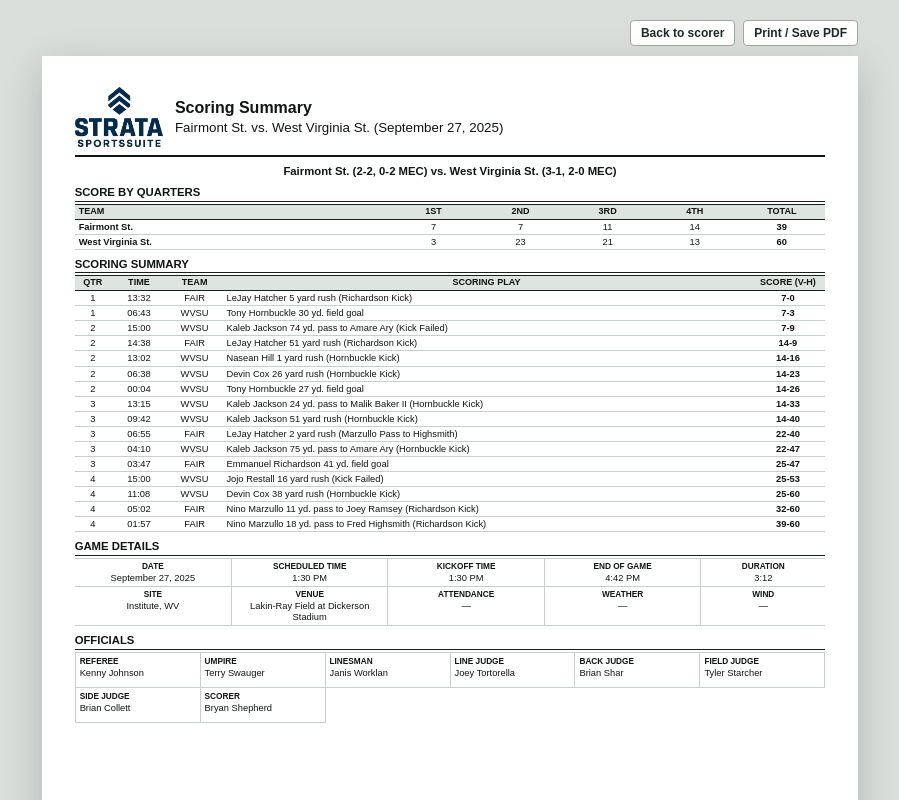
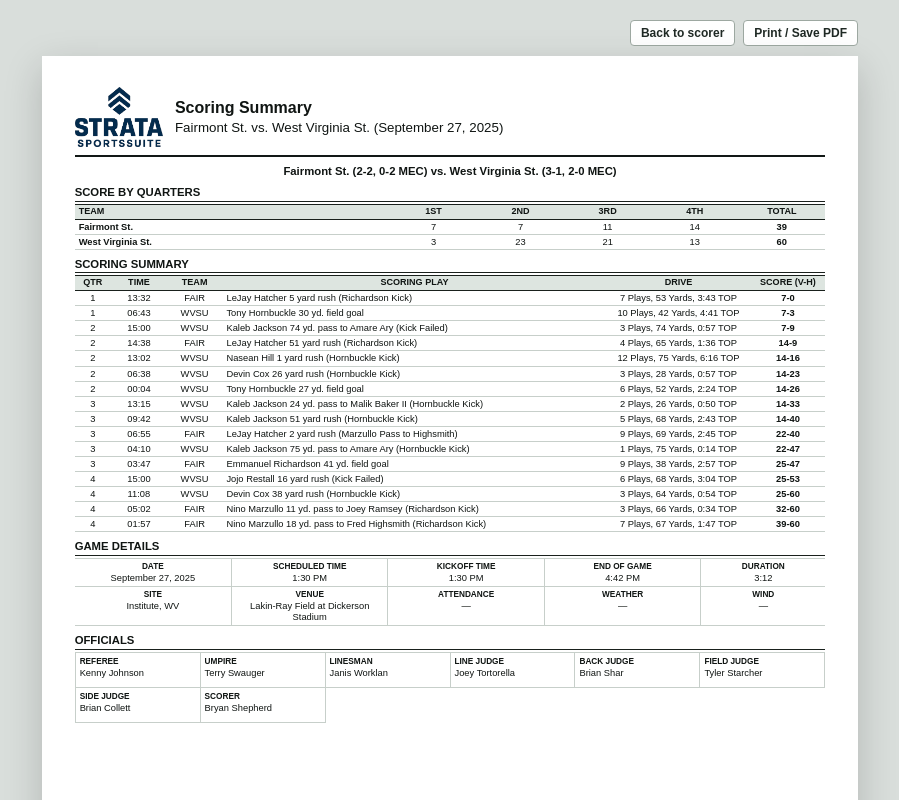
Before and after one commit to bryanshepherd/strata_football_ui, a React (Vite) app: page /reports in a window 1280 px wide. Shown: the top 800 px of the page, without its empty margins (190-1089 px from the left). Built offline with nearby package versions, Linux system fonts and the light colour scheme.

Commit message:
Add drive details to football scoring summary

```diff
--- a/src/pages/FootballScoringSummaryReport.jsx
+++ b/src/pages/FootballScoringSummaryReport.jsx
@@ -59,6 +59,7 @@ const ScoringLedger = ({ report }) => (
         <col className="football-scoring-time-column" />
         <col className="football-scoring-team-column" />
         <col />
+        <col className="football-scoring-drive-column" />
         <col className="football-scoring-score-column" />
       </colgroup>
       <thead>
@@ -67,6 +68,7 @@ const ScoringLedger = ({ report }) => (
           <th>TIME</th>
           <th>TEAM</th>
           <th>SCORING PLAY</th>
+          <th>DRIVE</th>
           <th>SCORE (V-H)</th>
         </tr>
       </thead>
@@ -77,6 +79,7 @@ const ScoringLedger = ({ report }) => (
             <td>{play.time}</td>
             <td>{play.team}</td>
             <td className="football-scoring-description">{play.description}</td>
+            <td>{play.drive}</td>
             <td className="football-report-total">{play.score}</td>
           </tr>
         ))}
--- a/src/reports/footballReports.css
+++ b/src/reports/footballReports.css
@@ -154,6 +154,10 @@
   width: .78in;
 }
 
+.football-scoring-drive-column {
+  width: 1.5in;
+}
+
 .football-scoring-description {
   text-align: left !important;
 }
--- a/src/reports/footballScoringSummary.js
+++ b/src/reports/footballScoringSummary.js
@@ -1,4 +1,5 @@
 import {
+  buildFootballDriveSummary,
   buildFootballScoringPlaySummary,
   isFootballDriveSummaryTerminalEvent,
 } from '../scoring/footballDriveSummary';
@@ -127,6 +128,12 @@ const weatherText = (weather) => {
   return parts.filter(Boolean).join(', ') || '—';
 };
 
+const scoringDriveText = (envelope, terminalEvent) => {
+  const drive = buildFootballDriveSummary(envelope, terminalEvent);
+  if (!drive) return '—';
+  return `${drive.plays} Plays, ${drive.yards} Yards, ${drive.timeOfPossession} TOP`;
+};
+
 export const buildFootballScoringSummary = (envelope) => {
   if (!envelope?.game?.teams?.V || !envelope?.game?.teams?.H) {
     throw new Error('A football game envelope is required for the scoring summary.');
@@ -186,6 +193,7 @@ export const buildFootballScoringSummary = (envelope) => {
       time: String(scoringEvent.clock || '—'),
       team: teams[scoringTeam].abbr || scoringTeam,
       description: summary.scoringPlay,
+      drive: scoringDriveText(envelope, terminalEvent),
       score: `${score.V}-${score.H}`,
     }];
   });
@@ -202,6 +210,7 @@ export const buildFootballScoringSummary = (envelope) => {
       time: String(event.clock || '—'),
       team: teams[team].abbr || team,
       description: String(event.description || 'Scoring play'),
+      drive: scoringDriveText(envelope, event),
       score: `${score.V}-${score.H}`,
     }];
   });
```
Also changed, not shown: 2 other files (tests, documents, lock files or other folders).
